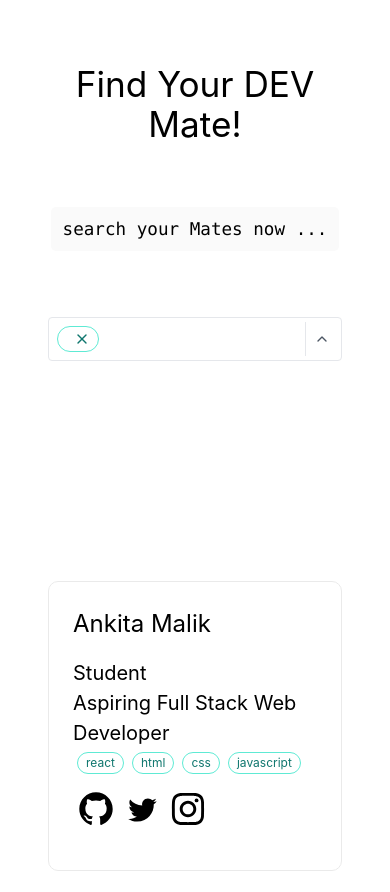
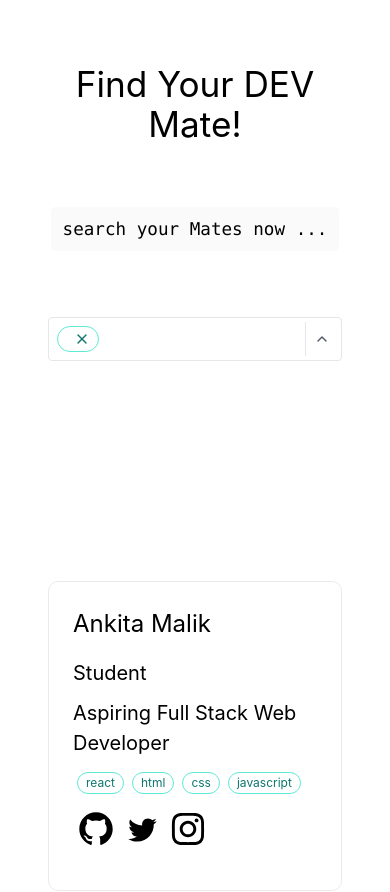
Before and after one commit to AnkitaMalik22/devmate, a Next.js app: page / in a window 390 px wide. Shown: the top 892 px of the page. Built offline with nearby package versions, Linux system fonts and the light colour scheme.

Commit message:
margin on last p tag in first section

```diff
--- a/styles/Home.module.css
+++ b/styles/Home.module.css
@@ -135,6 +135,10 @@
 }
 
 @media (max-width: 600px) {
+  .card > section > p:last-child{
+    margin:10px 0;
+  }
+
   .title {
     margin: 0;
     line-height: 1.15;
```
